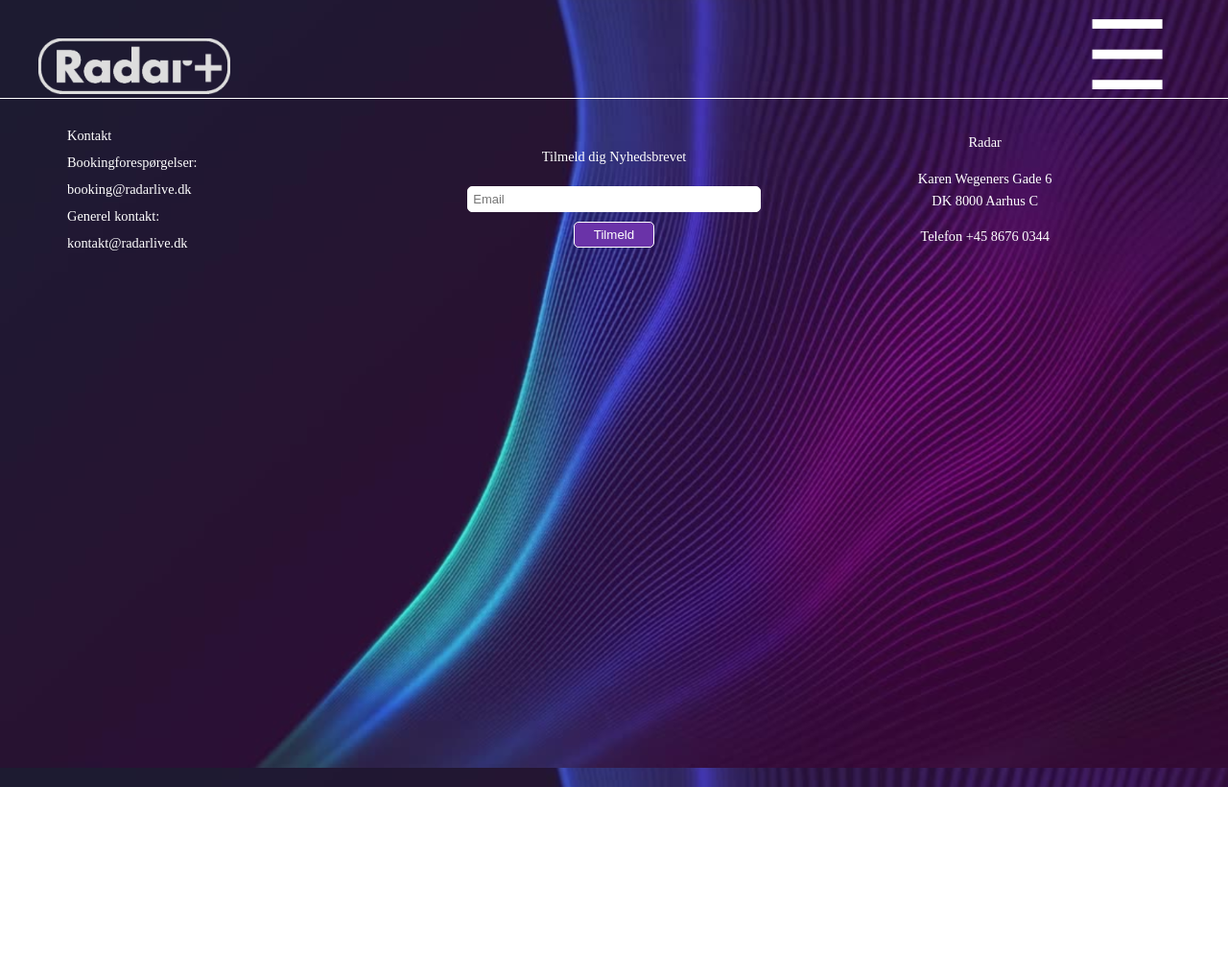
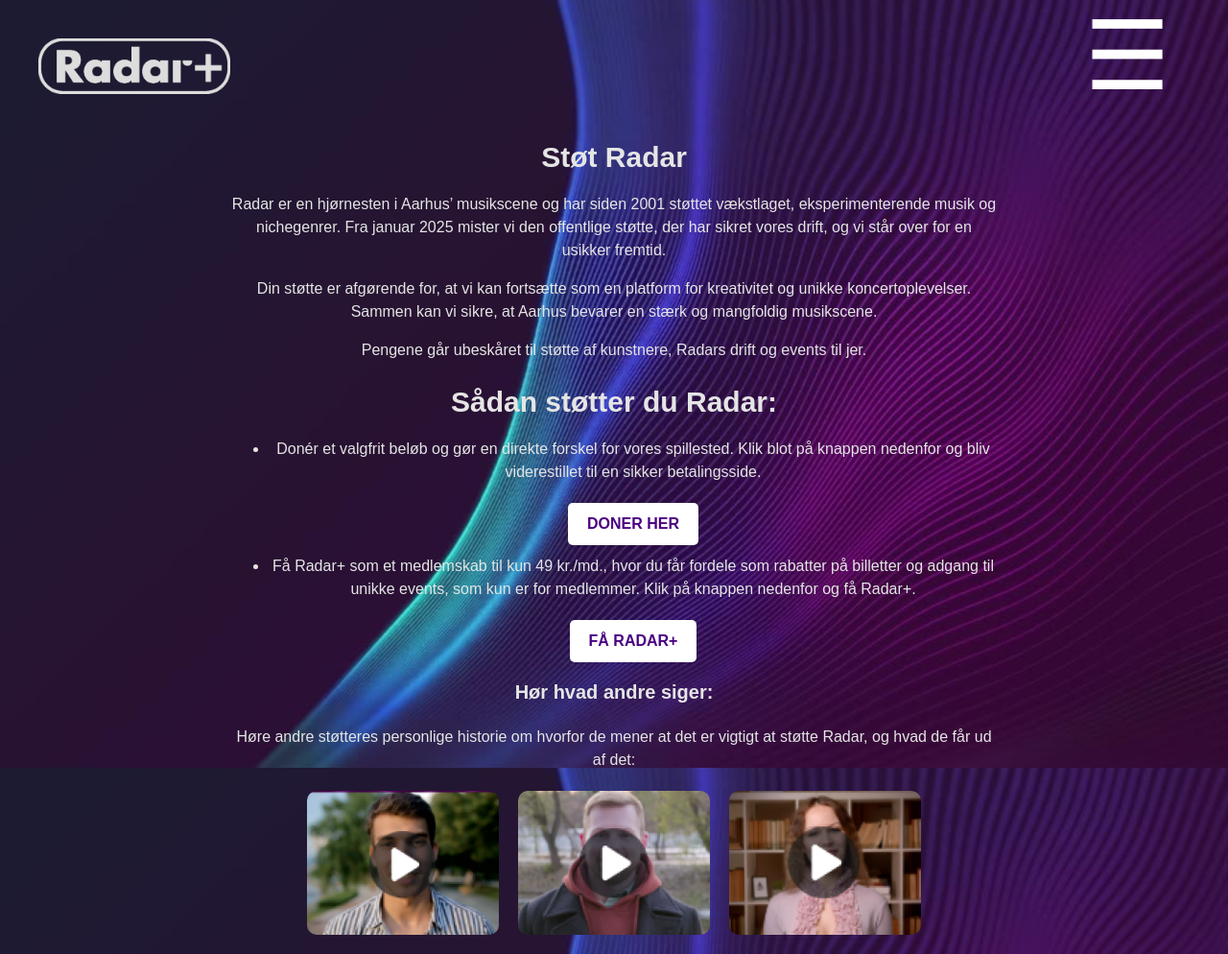
Before and after one commit to cilletalbot/Radar, a plain HTML site: page stoet.html in a window 1280 px wide. Shown: the top 994 px of the page at 96% size. Before the commit the page ends 820 px from the top, so only its background shows below. Drawn offline with Linux system fonts and the light colour scheme.

Commit message:
update
update

```diff
--- a/css/stoet.css
+++ b/css/stoet.css
@@ -94,9 +94,72 @@
   }
 
 
+  .content {
+    padding: 20px;
+    text-align: center;
+  }
+
+  .intro, .support, .stottere {
+    max-width: 800px; /* Begrænser tekstens bredde */
+    margin: 0 auto; /* Centrerer teksten */
+  }
+
+  .intro h1, .support h2 {
+    font-size: 30px;
+    margin-bottom: 20px;
+    font-family: Arial, Helvetica, sans-serif;
+  }
+
+  .stottere h2 {
+    font-size: 20px;
+    margin-bottom: 20px;
+    font-family: Arial, Helvetica, sans-serif;
+  }
+
+  .intro p, .support ul, .support li, .stottere {
+    font-size: 16px;
+    line-height: 1.5;
+    font-family: Arial, Helvetica, sans-serif;
+  }
+
+  .cta-container {
+    margin-top: 20px; /* Giver plads mellem teksten og knappen */
+  }
+
+  .cta-button {
+    display: block; /* Sikrer, at knappen placeres på en ny linje */
+    margin: 10px auto; /* Centrerer knappen */
+    padding: 10px 20px;
+    color: #4B0082;
+    background-color: #FFFFFF;
+    border-radius: 5px;
+    text-decoration: none;
+    font-weight: bold;
+    width: fit-content; /* Tilpasser bredden til indholdet */
 
 
+  }
 
+
+  .images {
+    display: flex;
+    justify-content: center;
+    gap: 20px;
+    margin-top: 20px;
+  }
+
+  .images img {
+    width: 200px;
+    height: 150px;
+    border-radius: 10px;
+    object-fit: cover;
+    cursor: pointer;
+    transition: transform 0.3s ease;
+  }
+
+  .images img:hover {
+    transform: scale(1.05); /* Laver en zoom-effekt ved hover */
+  }
 
 
 
--- a/stoet.html
+++ b/stoet.html
@@ -18,12 +18,61 @@
           <button class="menu-btn">☰</button>
           <div class="dropdown-content">
             <a href="event.html">Events</a>
-            <a href="#stoet-radar">Støt Radar</a>
-            <a href="#om-radar">Om Radar</a>
+            <a href="stoet.html">Støt Radar</a>
+            <a href="om.html">Om Radar</a>
           </div>
         </div>
 
       </header>
+
+
+      <main class="content">
+        <section class="intro">
+          <h1>Støt Radar</h1>
+          <p>
+            Radar er en hjørnesten i Aarhus’ musikscene og har siden 2001 støttet vækstlaget, eksperimenterende musik og nichegenrer.
+            Fra januar 2025 mister vi den offentlige støtte, der har sikret vores drift, og vi står over for en usikker fremtid.
+          </p>
+          <p>
+            Din støtte er afgørende for, at vi kan fortsætte som en platform for kreativitet og unikke koncertoplevelser.
+            Sammen kan vi sikre, at Aarhus bevarer en stærk og mangfoldig musikscene.
+          </p>
+          <p>
+            Pengene går ubeskåret til støtte af kunstnere, Radars drift og events til jer.
+          </p>
+        </section>
+
+        <section class="support">
+          <h2>Sådan støtter du Radar:</h2>
+          <ul>
+            <li>
+              Donér et valgfrit beløb og gør en direkte forskel for vores spillested. Klik blot på knappen nedenfor og bliv viderestillet til en sikker betalingsside.
+              <div class="cta-container">
+                <a href="#" class="cta-button">DONER HER</a>
+              </div>
+            </li>
+            <li>
+              Få Radar+ som et medlemskab til kun 49 kr./md., hvor du får fordele som rabatter på billetter og adgang til unikke events, som kun er for medlemmer. Klik på knappen nedenfor og få Radar+.
+              <div class="cta-container">
+                <a href="#" class="cta-button">FÅ RADAR+</a>
+              </div>
+            </li>
+          </ul>
+        </section>
+
+
+        <section class="stottere">
+          <h2>Hør hvad andre siger:</h2>
+          <p>Høre andre støtteres personlige historie om hvorfor de mener at det er vigtigt at støtte Radar, og hvad de får ud af det:</p>
+          <div class="images">
+            <img src="images/video1.png" alt="video1">
+            <img src="images/video2.png" alt="video2">
+           <img src="images/video3.png" alt="video3">
+          </div>
+        </section>
+      </main>
+
+
 
 
 
```
Also changed, not shown: event.html (+2 -2 lines), index.html (+2 -2 lines), images/video1.png (added), images/video2.png (added), images/video3.png (added), 2 other files.
